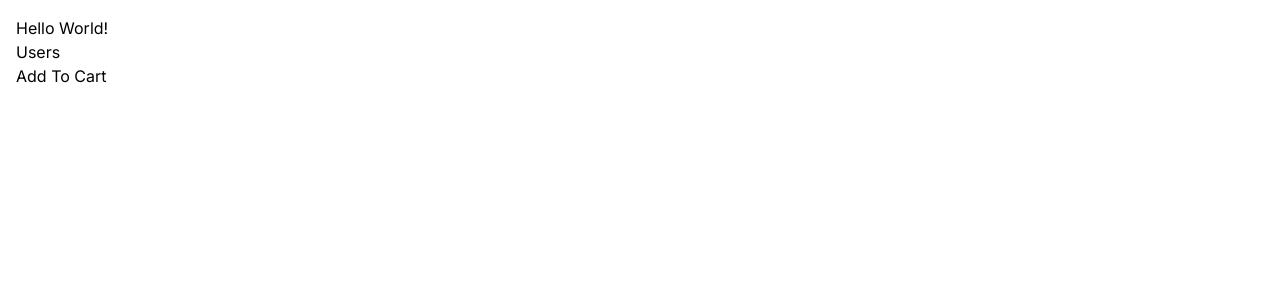
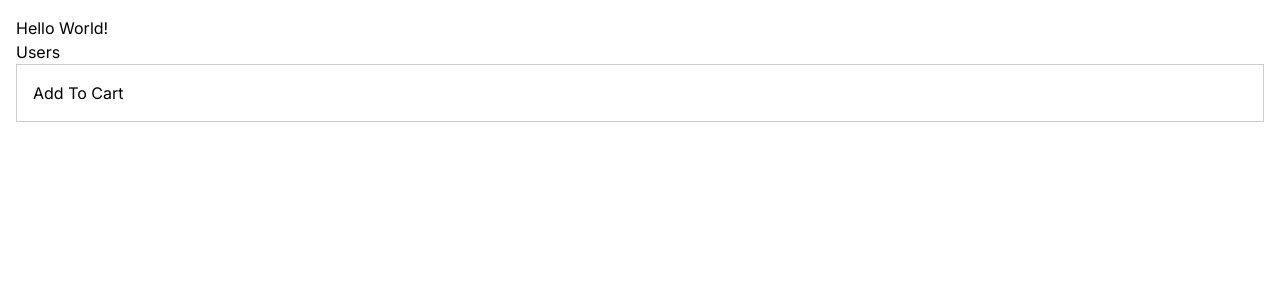
Before and after one commit to bngoon/next.js-lesson, a Next.js app: page / in a window 1280 px wide. Shown: the top 300 px of the page. Built offline with nearby package versions, Linux system fonts and the light colour scheme.

Commit message:
css modules

```diff
--- /dev/null
+++ b/app/components/ProductCard/ProductCard.module.css
@@ -0,0 +1,4 @@
+.card {
+    padding: 1rem;
+    border: 1px solid #ccc;
+}
--- a/app/components/ProductCard.tsx
+++ b/app/components/ProductCard/ProductCard.tsx
@@ -1,10 +1,13 @@
 'use client';
 import React from 'react'
-import AddToCart from './AddToCart';
+import AddToCart from '../AddToCart';
+import styles from './ProductCard.module.css';
+
+
 
 const ProductCard = () => {
   return (
-    <div>
+    <div className={styles.card}>
         <AddToCart/>
     </div>
   )
--- a/app/globals.css
+++ b/app/globals.css
@@ -4,15 +4,12 @@
 
 :root {
   --foreground-rgb: 0, 0, 0;
-  --background-start-rgb: 214, 219, 220;
-  --background-end-rgb: 255, 255, 255;
 }
 
 @media (prefers-color-scheme: dark) {
   :root {
     --foreground-rgb: 255, 255, 255;
-    --background-start-rgb: 0, 0, 0;
-    --background-end-rgb: 0, 0, 0;
+
   }
 }
 
--- a/app/page.tsx
+++ b/app/page.tsx
@@ -1,6 +1,6 @@
 import Image from "next/image";
 import Link from "next/link";
-import ProductCard from "./components/ProductCard";
+import ProductCard from "./components/ProductCard/ProductCard";
 export default function Home() {
   return (
     <main>
```
